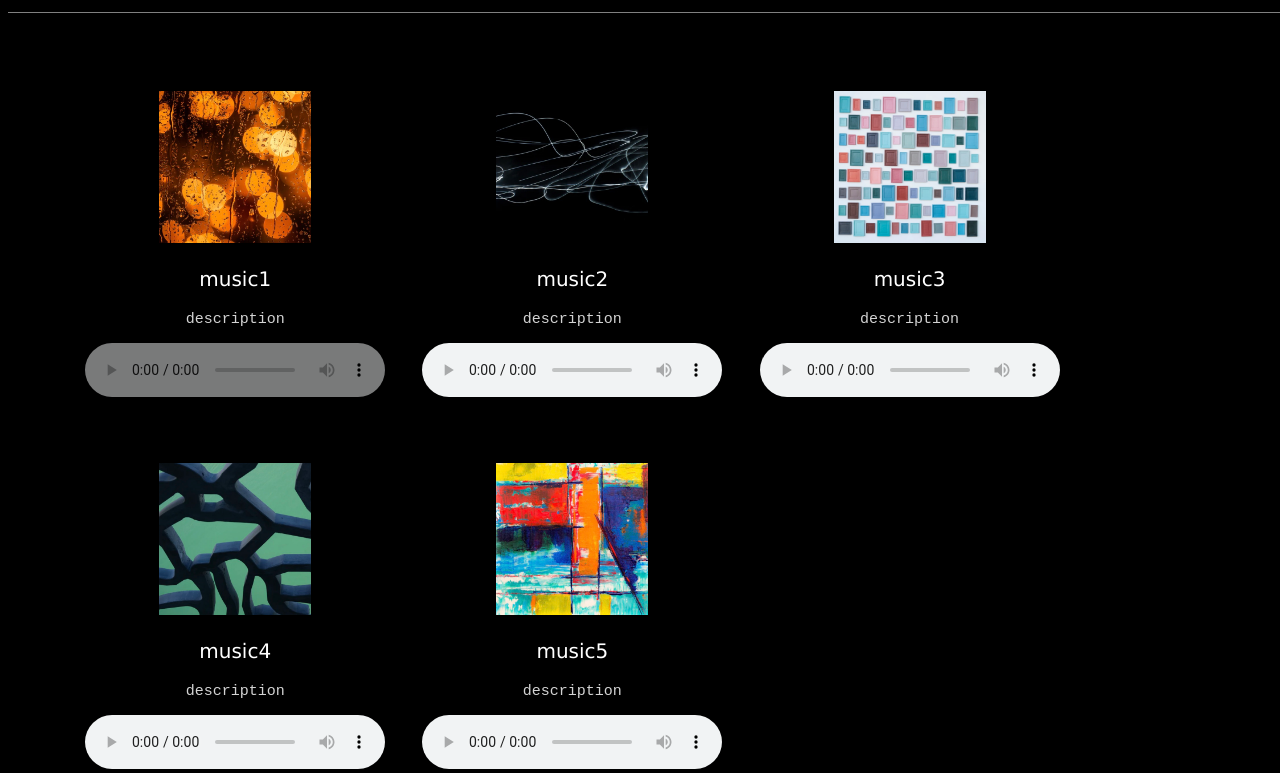
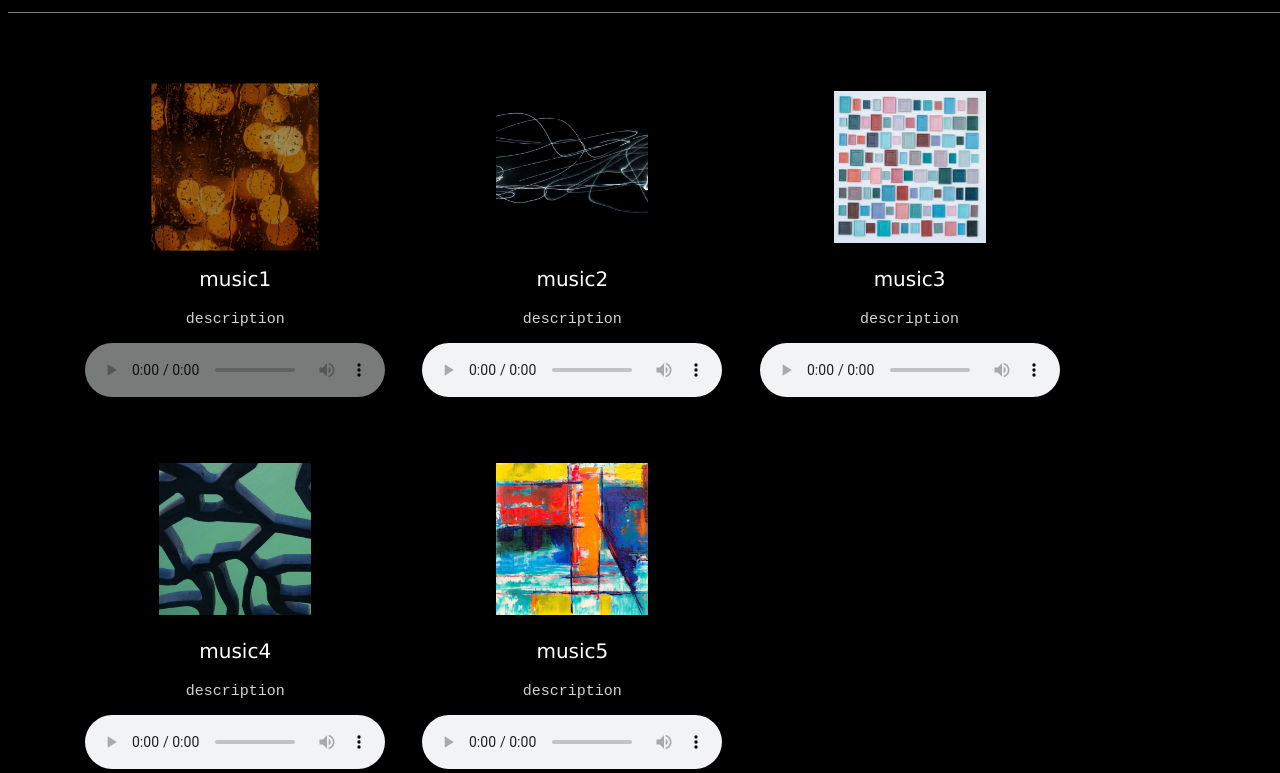
Before and after one commit to TriNauD/AIMusic, a website: page static/demo.html in a window 1280 px wide. In both pictures the pointer is over the element 235 px from the left and 486 px from the top of the page. Shown: the part 116-889 px from the top of the page. Drawn offline with Linux system fonts and the light colour scheme.

Commit message:
Add hover transition.

```diff
--- a/static/style/demo.css
+++ b/static/style/demo.css
@@ -9,7 +9,7 @@ body {
     height: 100%;
     background-size: cover;
     background-repeat: no-repeat;
-    overflow-x:hidden;
+    overflow-x: hidden;
 }
 
 .titleContainer {
@@ -59,17 +59,23 @@ li {
     position: relative; /* 这是div2的父组件，目的是使div2下方具有绝对位置的子组件都能相对于此显示 */
 }
 
-li:hover .demoMusicPlayer { /*div2类必须是li的子组件*/
+li:hover .demoMusicPlayer {
     opacity: 0.5;
+    cursor: pointer;
+    transition: 0.2s;
 }
 
-li:hover {
-    cursor: pointer;
+li:hover .musicPic {
+    opacity: 0.6;
+    transform: scale(1.1);
+    transition: 0.2s;
 }
+
 .musicPic {
     width: 152px;
     height: 152px;
 }
+
 .musicName {
     font-family: Verdana;
     color: white;
```
